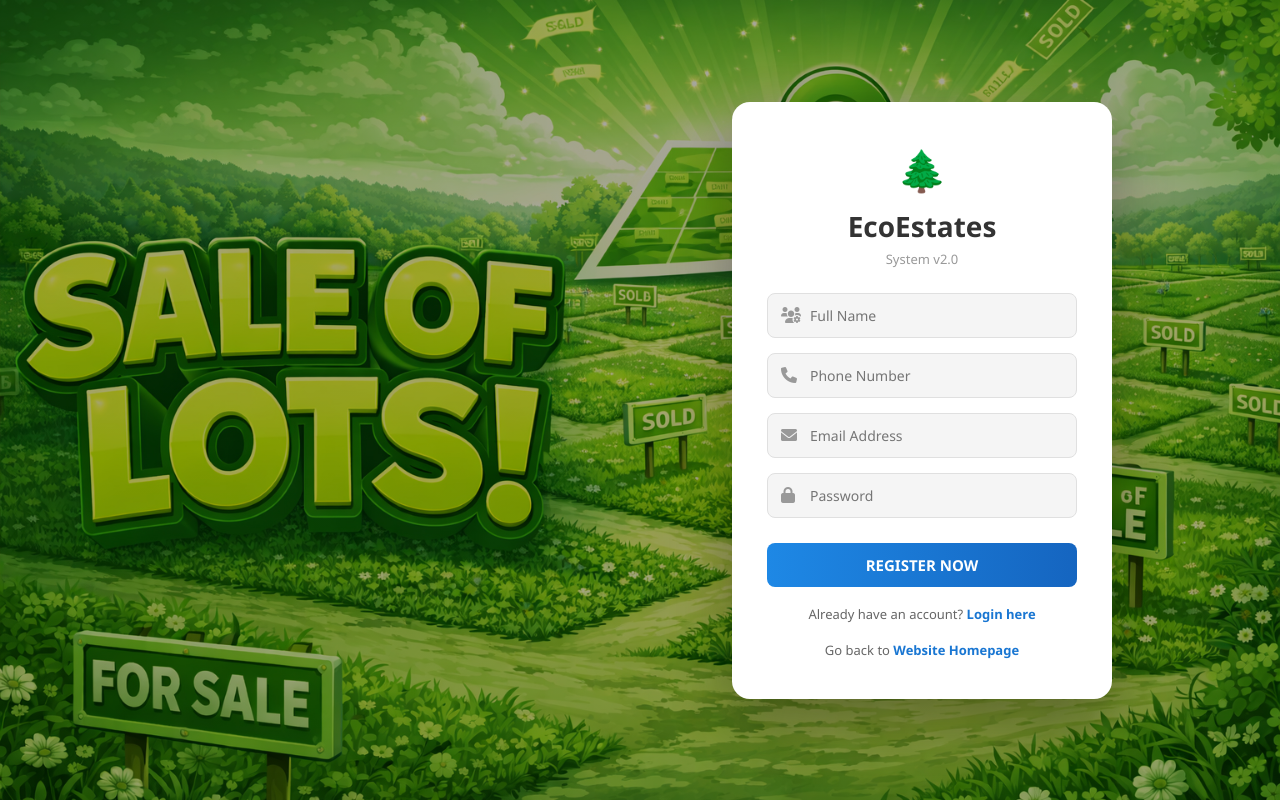
After one commit to keycm/Land-Reservation, a PHP site: page /register.php in a window 1280 px wide. The commit adds this page. Run offline with PHP 8.4, Linux system fonts and the light colour scheme.

Commit message:
feat: add user registration feature
- Created register.php with form matching login.php layout
- Added logic to handle user creation with md5 password hashing
- Added success message handling to login.php
- Updated index.php and login.php to link to the new register page

Co-authored-by: keycm <172615379+keycm@users.noreply.github.com>

```diff
--- a/lots-reservation/index.php
+++ b/lots-reservation/index.php
@@ -82,7 +82,7 @@ $result = $stmt->get_result();
                 </div>
             <?php else: ?>
                 <a href="login.php" style="font-weight: 700; color: var(--dark); margin-right: 20px;">Login</a>
-                <a href="login.php?action=register" class="search-btn" style="padding: 10px 25px; font-size: 13px; text-decoration: none; border-radius: 30px;">Get Started</a>
+                <a href="register.php" class="search-btn" style="padding: 10px 25px; font-size: 13px; text-decoration: none; border-radius: 30px;">Get Started</a>
             <?php endif; ?>
         </div>
     </nav>
--- /dev/null
+++ b/lots-reservation/register.php
@@ -0,0 +1,83 @@
+<?php
+// register.php
+include 'config.php';
+
+$error = "";
+if(isset($_POST['register'])){
+    $fullname = $conn->real_escape_string($_POST['fullname']);
+    $phone = $conn->real_escape_string($_POST['phone']);
+    $email = $conn->real_escape_string($_POST['email']);
+    $p = md5($_POST['password']);
+
+    $check = $conn->query("SELECT * FROM users WHERE email='$email'");
+
+    if($check->num_rows > 0){
+        $error = "Email is already registered.";
+    } else {
+        $insert = $conn->query("INSERT INTO users (fullname, phone, email, password, role) VALUES ('$fullname', '$phone', '$email', '$p', 'BUYER')");
+        if($insert){
+            header("Location: login.php?success=1");
+            exit();
+        } else {
+            $error = "Registration failed. Please try again.";
+        }
+    }
+}
+?>
+<!DOCTYPE html>
+<html lang="en">
+<head>
+    <meta charset="UTF-8">
+    <meta name="viewport" content="width=device-width, initial-scale=1.0">
+    <title>Register | EcoEstates</title>
+    <link rel="stylesheet" href="assets/style.css">
+    <link rel="stylesheet" href="https://cdnjs.cloudflare.com/ajax/libs/font-awesome/6.0.0/css/all.min.css">
+</head>
+<body class="login-body">
+
+    <div class="login-box">
+        <div style="font-size: 40px; margin-bottom: 10px;">🌲</div>
+
+        <h2>EcoEstates</h2>
+        <span class="version">System v2.0</span>
+
+        <?php if($error): ?>
+            <div style="background:#ffebee; color:#c62828; padding:10px; border-radius:6px; font-size:13px; margin-bottom:15px;">
+                <?= $error ?>
+            </div>
+        <?php endif; ?>
+
+        <form method="POST">
+            <div class="input-group">
+                <i class="fa-solid fa-users-gear"></i>
+                <input type="text" name="fullname" placeholder="Full Name" required>
+            </div>
+
+            <div class="input-group">
+                <i class="fa-solid fa-phone"></i>
+                <input type="text" name="phone" placeholder="Phone Number" required>
+            </div>
+
+            <div class="input-group">
+                <i class="fa-solid fa-envelope"></i>
+                <input type="email" name="email" placeholder="Email Address" required>
+            </div>
+
+            <div class="input-group">
+                <i class="fa-solid fa-lock"></i>
+                <input type="password" name="password" placeholder="Password" required>
+            </div>
+
+            <button type="submit" name="register" class="btn-login">
+                REGISTER NOW
+            </button>
+        </form>
+
+        <div class="small-text">
+            Already have an account? <a href="login.php">Login here</a><br><br>
+            Go back to <a href="index.php">Website Homepage</a>
+        </div>
+    </div>
+
+</body>
+</html>
```
Also changed, not shown: lots-reservation/login.php (+7 -0 lines).
